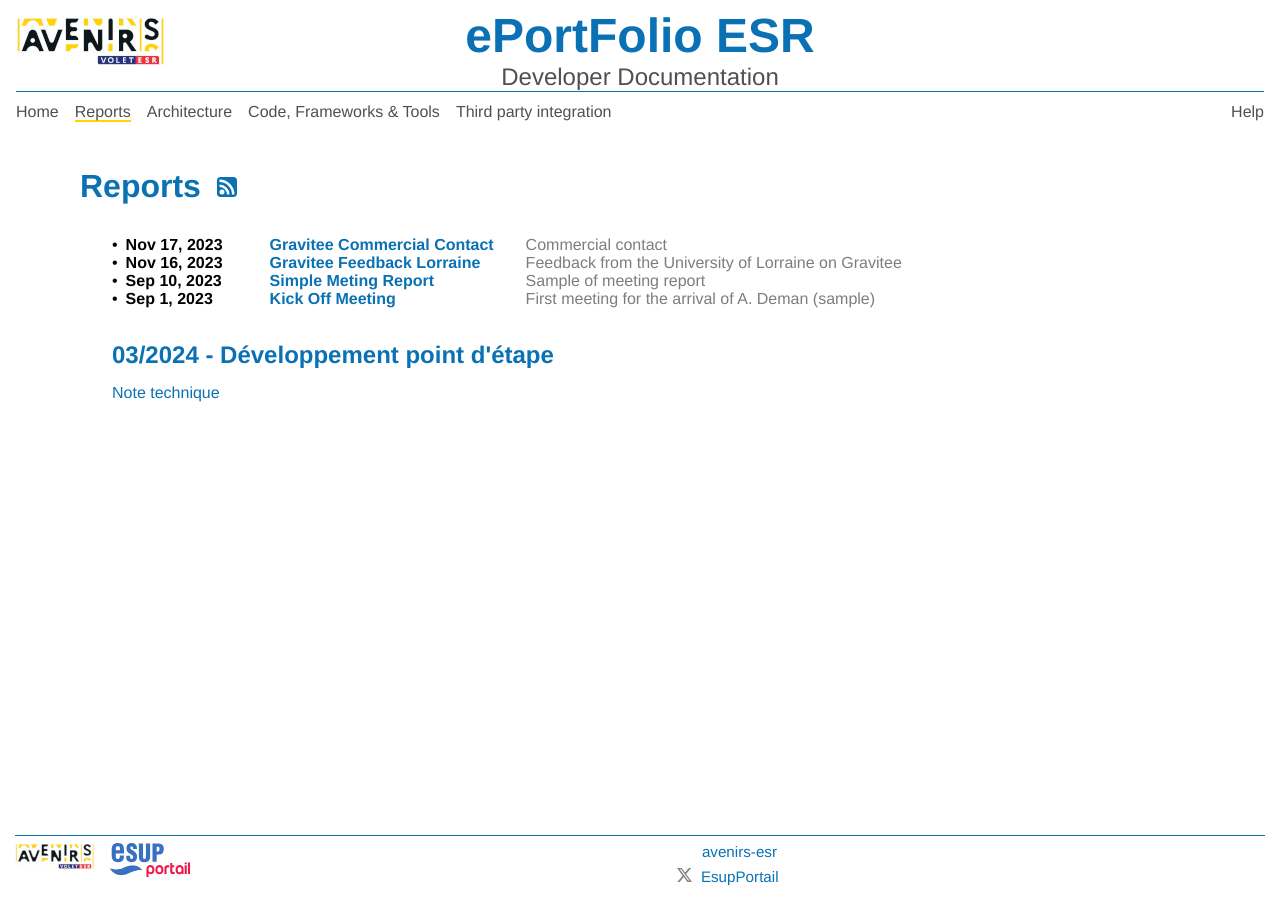
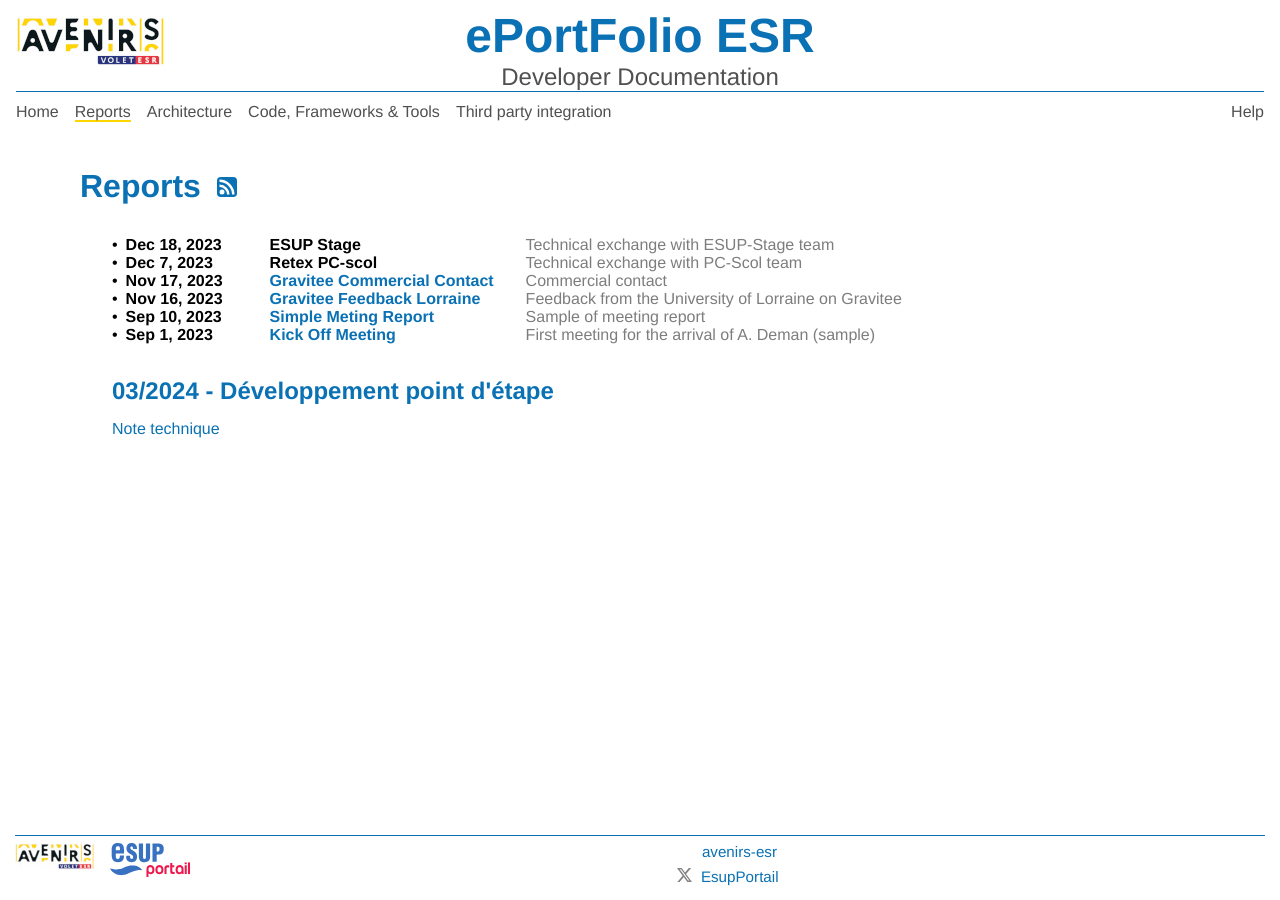
Before and after one commit to giraudin/dev-doc, a Jekyll site: the page built from pages/reports/reports.markdown, in a window 1280 px wide. Built offline with Jekyll 4.4.1, drawn with Linux system fonts in a browser that asks for light colours.

Commit message:
feat: new report summary without link

```diff
--- a/_includes/report-summary.html
+++ b/_includes/report-summary.html
@@ -1,4 +1,21 @@
 {%- assign date_format = site.minima.date_format | default: "%b %-d, %Y" -%}
+{%- if include.report.nolink -%}
+<div class="report-summary">
+<div class="bullet">&bull;</div>
+  <div class="report-date">{{ include.report.date | date: include.date_format }}</div>
+  <div class="report-link">
+
+      {{ include.report.title | escape }}
+
+  </div>
+
+  {%- if site.show_excerpts -%}
+  <div class="report-excerpt">
+    {{ include.report.excerpt }}
+  </div>
+  {%- endif -%}
+</div>
+{%- else -%}
 <a class="report-summary"  href="{{ include.report.url | relative_url }}">
   <div class="bullet">&bull;</div>
   <div class="report-date">{{ include.report.date | date: include.date_format }}</div>
@@ -14,3 +31,4 @@
   </div>
   {%- endif -%}
 </a>
+{%- endif -%}
--- /dev/null
+++ b/_posts/2023-12-07- Retex-pc-scol.markdown
@@ -0,0 +1,6 @@
+---
+title: Retex PC-scol
+author: Arnaud Deman
+excerpt: Technical exchange with PC-Scol team
+nolink: true
+---
--- /dev/null
+++ b/_posts/2023-12-18- exchange-esup-stage.markdown
@@ -0,0 +1,6 @@
+---
+title: ESUP Stage
+author: Arnaud Deman
+excerpt: Technical exchange with ESUP-Stage team
+nolink: true
+---
```
